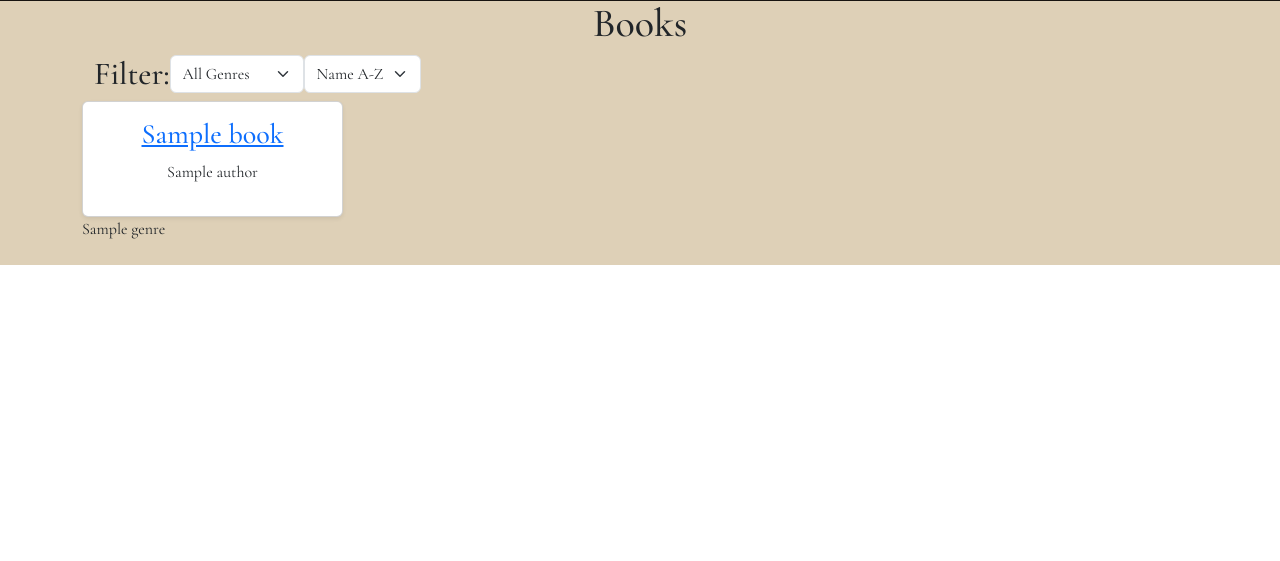
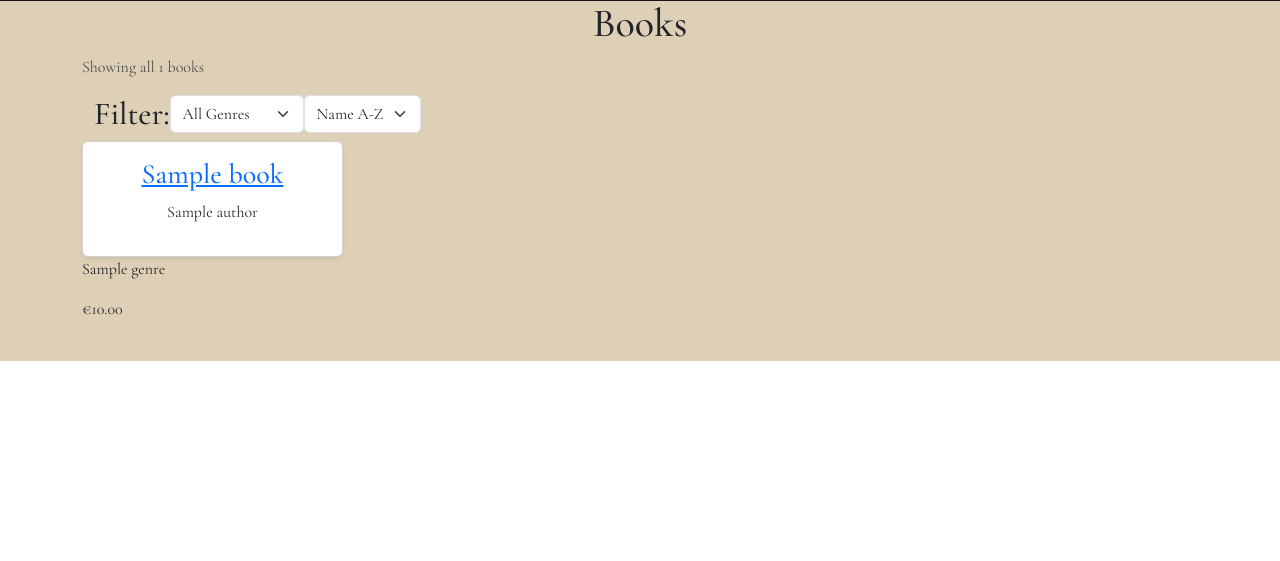
Before and after one commit to niekados/chapter-one, a Django app: page /books/ in a window 1280 px wide. Shown: the part 121-682 px from the top of the page. Run offline with Django 4.2, Linux system fonts and the light colour scheme; tables that the repository leaves empty hold one stand-in row (values such as "Sample post").

Commit message:
feat: add pagination and display search keywords or genre to user

```diff
--- a/books/templates/books/books_list.html
+++ b/books/templates/books/books_list.html
@@ -10,15 +10,24 @@ Books
 <div class="container">
     <h1 class="text-center">Books</h1>
 
+    <!-- Sort or search book count -->
+    <p class="text-muted">
+        {% if search_keyword or current_genre %}
+            {{ books.paginator.count }} book{% if books.paginator.count != 1 %}s{% endif %} found
+        {% else %}
+            Showing all {{ books.paginator.count }} books
+        {% endif %}
+    </p>
+
     <!-- Display currently selected genre -->
-    {% for genre in genres %}
-    {% if genre.name == current_genre %}
-    <p>{{ genre.friendly_name }}</p>
-    {% endif %}
-    {% endfor %}
-    {% if search_keyword %}
-    <p>You searched for {{ search_keyword }}</p>
-    {% endif %}
+    <div class="mb-3">
+        {% if current_genre %}
+            <span class="badge bg-secondary">Genre: {{ current_genre }}</span>
+        {% endif %}
+        {% if search_keyword %}
+            <span class="badge bg-secondary">Search: {{ search_keyword }}</span>
+        {% endif %}
+    </div>
 
     <section class="container d-flex">
         <h2>Filter:</h2>
@@ -76,11 +85,42 @@ Books
                 </p>
 
             </div>
-            {{ book.genre }}
+            <p>{{ book.genre }}</p>
+            <p>€{{ book.price }}</p>
         </div>
         {% empty %}
         <p class="text-center">No books available at the moment.</p>
         {% endfor %}
     </div>
 </div>
+
+<!-- Pagination -->
+{% if books.has_other_pages %}
+<nav aria-label="Page navigation">
+    <ul class="pagination justify-content-center">
+        {% if books.has_previous %}
+            <li class="page-item">
+                <a class="page-link" href="?page={{ books.previous_page_number }}{% if request.GET.sort %}&sort={{ request.GET.sort }}{% endif %}{% if request.GET.genre %}&genre={{ request.GET.genre }}{% endif %}{% if request.GET.q %}&q={{ request.GET.q }}{% endif %}">
+                    Previous
+                </a>
+            </li>
+        {% endif %}
+
+        <li class="page-item">
+            <span class="page-link">
+                Page {{ books.number }} of {{ books.paginator.num_pages }}
+            </span>
+        </li>
+
+        {% if books.has_next %}
+            <li class="page-item">
+                <a class="page-link" href="?page={{ books.next_page_number }}{% if request.GET.sort %}&sort={{ request.GET.sort }}{% endif %}{% if request.GET.genre %}&genre={{ request.GET.genre }}{% endif %}{% if request.GET.q %}&q={{ request.GET.q }}{% endif %}">
+                    Next
+                </a>
+            </li>
+        {% endif %}
+    </ul>
+</nav>
+{% endif %}
+
 {% endblock %}
--- a/books/views.py
+++ b/books/views.py
@@ -1,4 +1,5 @@
 from django.shortcuts import render, redirect, reverse, get_object_or_404
+from django.core.paginator import Paginator
 from django.contrib import messages
 from django.db.models import Q
 from django.db.models.functions import Lower
@@ -59,6 +60,11 @@ def all_books(request):
 
     current_sorting = request.GET.get('sort', 'title_asc')
 
+    # Pagination
+    paginator = Paginator(books, 6)
+    page = request.GET.get('page')
+    books = paginator.get_page(page)
+
     context = {
         'books': books,
         'genres': genres,
```
Also changed, not shown: media/caspian-reed.jpg (added), 4 other files.
